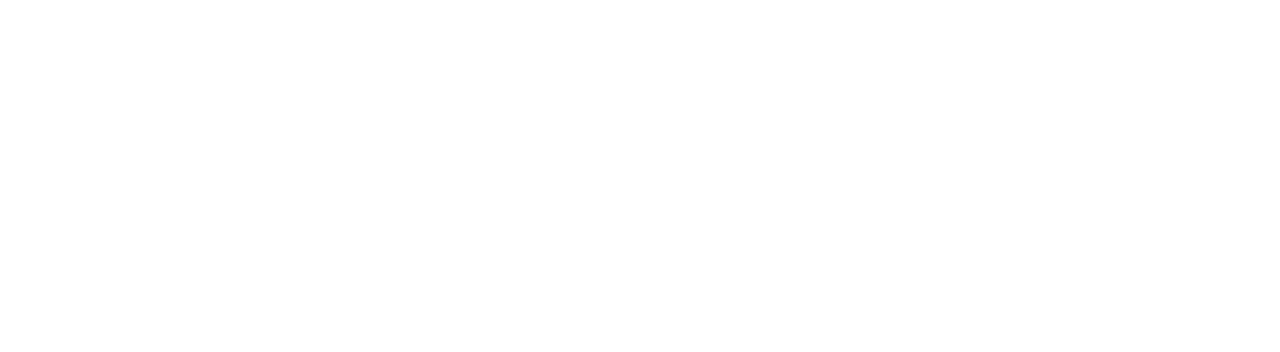
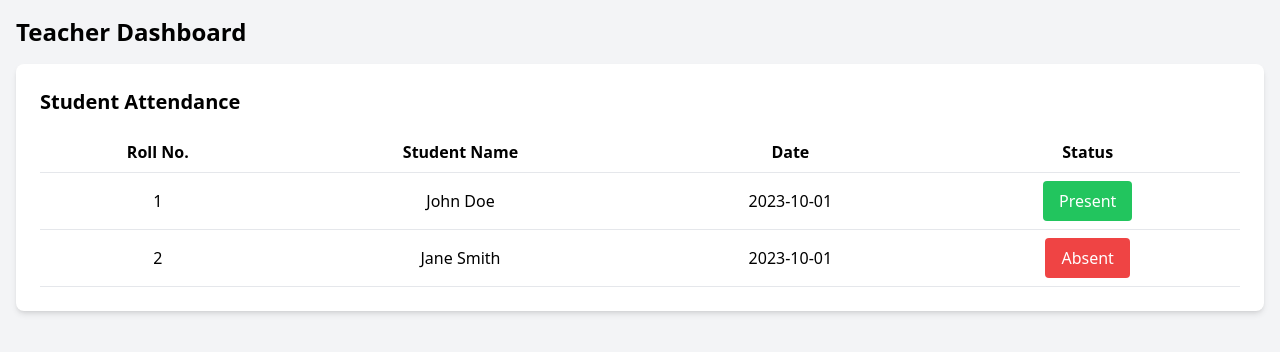
Before and after one commit to sam404rihan/idea, a plain HTML site: page index.html in a window 1280 px wide. Drawn offline with nearby package versions, Linux system fonts and the light colour scheme.

Commit message:
part of ui

```diff
--- a/index.html
+++ b/index.html
@@ -1,5 +1,69 @@
-<html>
-    <head><title>
-        Idea final
-    </title></head>
+<!DOCTYPE html>
+<html lang="en">
+<head>
+    <meta charset="UTF-8">
+    <meta name="viewport" content="width=device-width, initial-scale=1.0">
+    <title>Teacher Dashboard</title>
+    <script src="https://cdn.tailwindcss.com"></script>
+</head>
+<body class="bg-gray-100">
+    <div class="container mx-auto p-4">
+        <h1 class="text-2xl font-bold mb-4">Teacher Dashboard</h1>
+        <div class="bg-white shadow-md rounded-lg p-6">
+            <h2 class="text-xl font-semibold mb-4">Student Attendance</h2>
+            <table class="min-w-full text-center bg-white">
+                <thead>
+                    <tr>
+                        <th class="py-2 px-4 border-b">Roll No.</th>
+                        <th class="py-2 px-4 border-b">Student Name</th>
+                        <th class="py-2 px-4 border-b">Date</th>
+                        <th class="py-2 px-4 border-b">Status</th>
+                    </tr>
+                </thead>
+                <tbody>
+                    <tr>
+                        <td class="py-2 px-4 border-b">1</td>
+                        <td class="py-2 px-4 border-b">John Doe</td>
+                        <td class="py-2 px-4 border-b">2023-10-01</td>
+                        <td class="py-2 px-4 border-b">
+                            <button
+                                class="bg-green-500 text-white px-4 py-2 rounded hover:bg-green-600 transition"
+                                onclick="markAttendance(this, 'Absent')">
+                                Present
+                            </button>
+                        </td>
+                    </tr>
+                    <tr>
+                        <td class="py-2 px-4 border-b">2</td>
+                        <td class="py-2 px-4 border-b">Jane Smith</td>
+                        <td class="py-2 px-4 border-b">2023-10-01</td>
+                        <td class="py-2 px-4 border-b">
+                            <button
+                                class="bg-red-500 text-white px-4 py-2 rounded hover:bg-red-600 transition"
+                                onclick="markAttendance(this, 'Present')">
+                                Absent
+                            </button>
+                        </td>
+                    </tr>
+                    <!-- Add more rows as needed -->
+                </tbody>
+            </table>
+        </div>
+    </div>
+
+    <script>
+        function markAttendance(button, status) {
+            // Change the button's text and style based on the new status
+            if (status === 'Present') {
+                button.textContent = 'Present';
+                button.className = 'bg-green-500 text-white px-4 py-2 rounded hover:bg-green-600 transition';
+                button.setAttribute('onclick', "markAttendance(this, 'Absent')");
+            } else {
+                button.textContent = 'Absent';
+                button.className = 'bg-red-500 text-white px-4 py-2 rounded hover:bg-red-600 transition';
+                button.setAttribute('onclick', "markAttendance(this, 'Present')");
+            }
+        }
+    </script>
+</body>
 </html>
```
Also changed, not shown: tailwind.config.js (added, +8 -0 lines).
